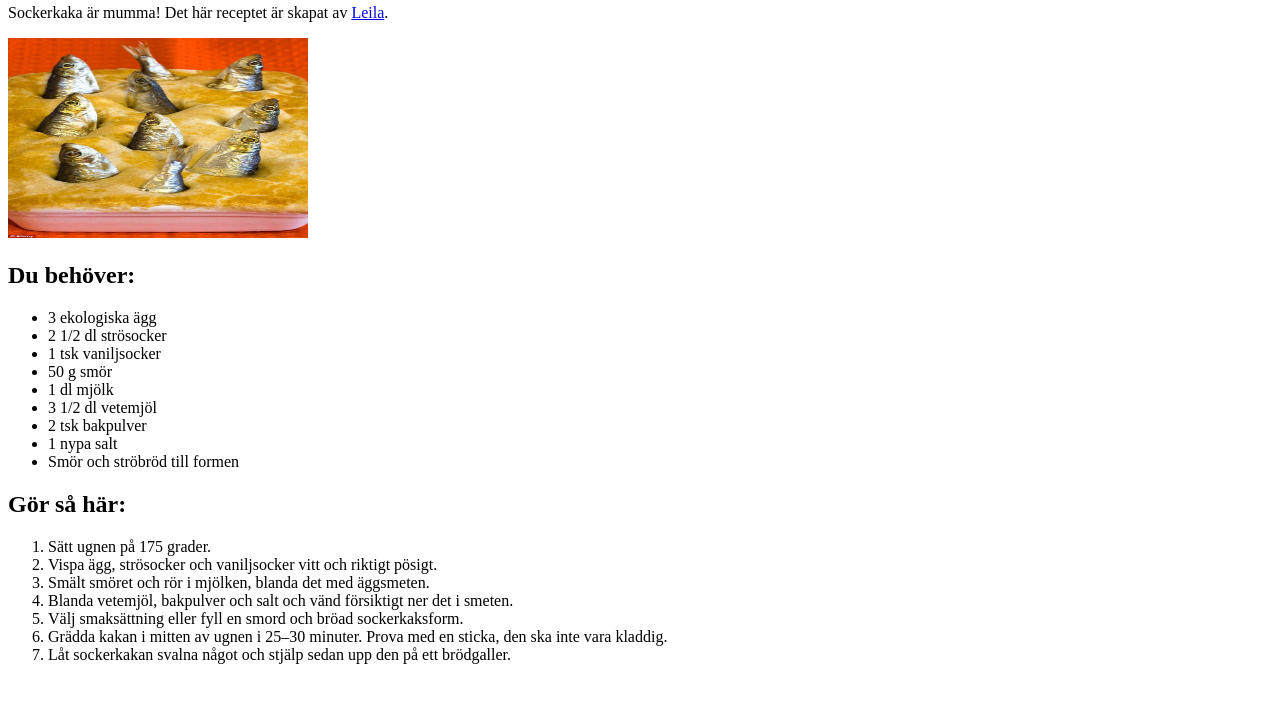
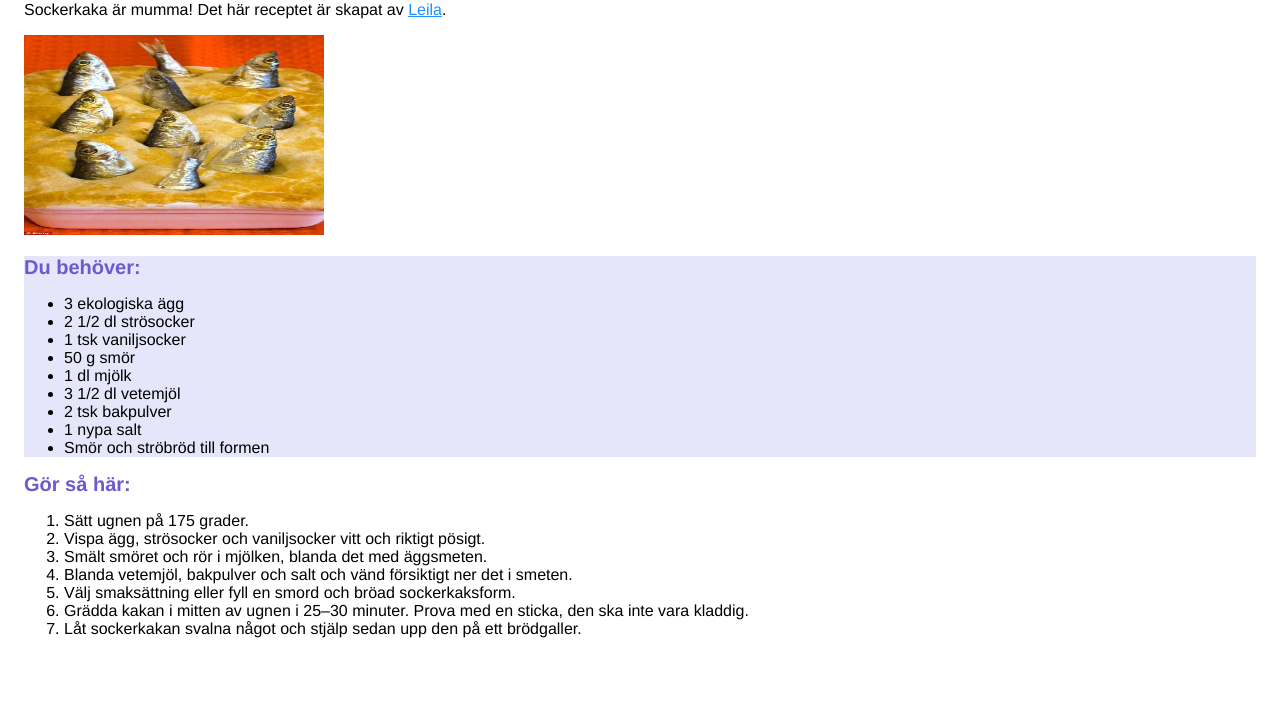
Before and after one commit to karlstad-business-school/ISGA11-HTML-CSS-VT23, a plain HTML site: page Föreläsning-3/Kodexempel 2/startkod.html in a window 1280 px wide. Shown: the part 76-800 px from the top of the page. Drawn offline with Linux system fonts and the light colour scheme.

Commit message:
F3 startkod 2

```diff
--- a/Föreläsning-3/Kodexempel 2/style.css
+++ b/Föreläsning-3/Kodexempel 2/style.css
@@ -1 +1,24 @@
 *{ box-sizing: border-box; }
+
+body {
+  font-family: "Helvetica Neue", Helvetica, Arial, sans-serif;
+  margin: 1.5rem;
+}
+
+h1, h2 {
+  font-weight: bold;
+  color: slateblue;
+  margin-bottom: 0.5rem;
+}
+
+h2 {
+  font-size: 20px;
+}
+
+a {
+  color: rgb(30, 144, 255);
+}
+
+.ingredients {
+  background-color: #E6E6FA;
+}
```
Also changed, not shown: Föreläsning-3/Kodexempel 3/slutkod/index.html (+3 -3 lines), Föreläsning-3/Kodexempel 3/startkod/index.html (+2 -2 lines).
